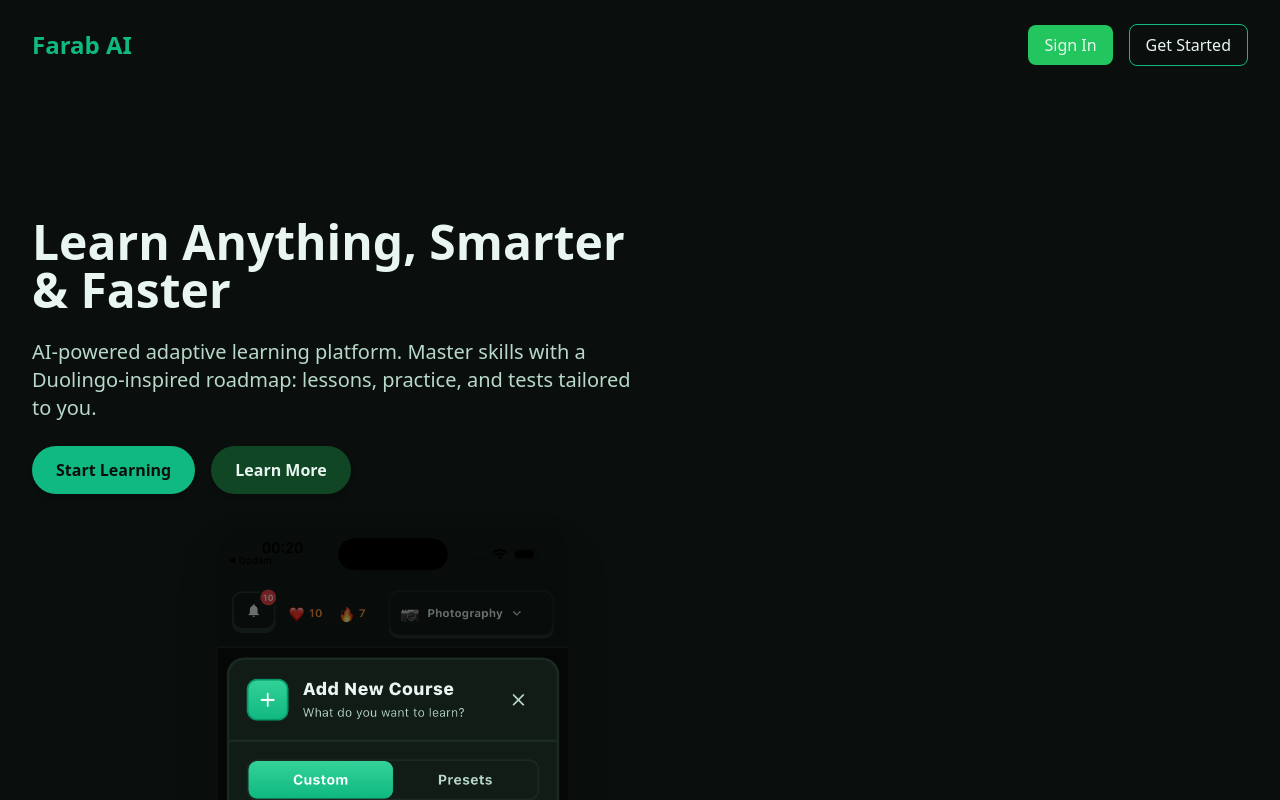
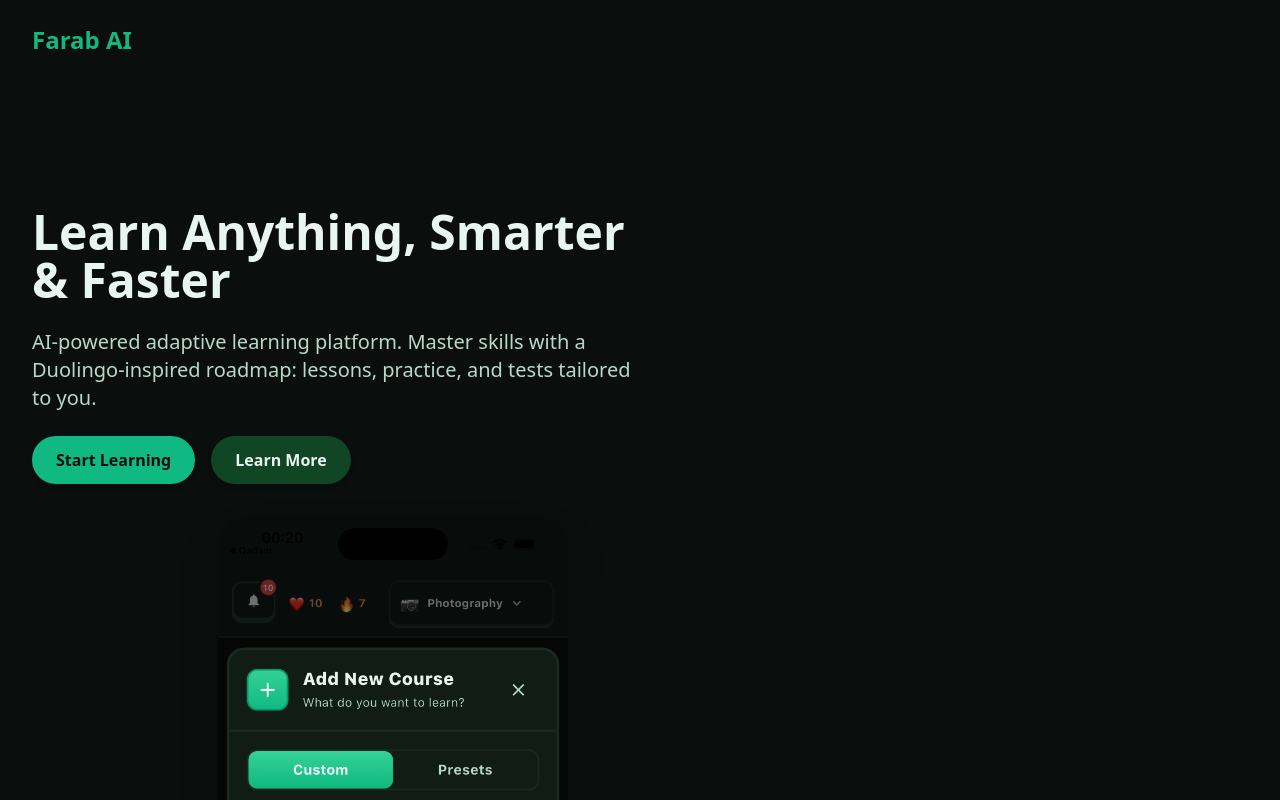
Before and after one commit to farab-ai/farab-landing, a React (Create React App) app: page / in a window 1280 px wide. Shown: the top 800 px of the page. Built offline with nearby package versions, Linux system fonts and the light colour scheme.

Commit message:
update nav

```diff
--- a/src/App.tsx
+++ b/src/App.tsx
@@ -9,14 +9,6 @@ export default function App() {
       {/* Navbar */}
       <nav className="flex justify-between items-center px-8 py-6">
         <h1 className="text-2xl font-bold text-[#10B981]">Farab AI</h1>
-        <div className="space-x-4">
-          <button className="px-4 py-2 rounded-lg bg-[#22C55E] hover:bg-[#16A34A] transition">
-            Sign In
-          </button>
-          <button className="px-4 py-2 rounded-lg border border-[#10B981] hover:bg-[#10B981] hover:text-[#0A0F0D] transition">
-            Get Started
-          </button>
-        </div>
       </nav>
 
       {/* Hero Section */}
```
